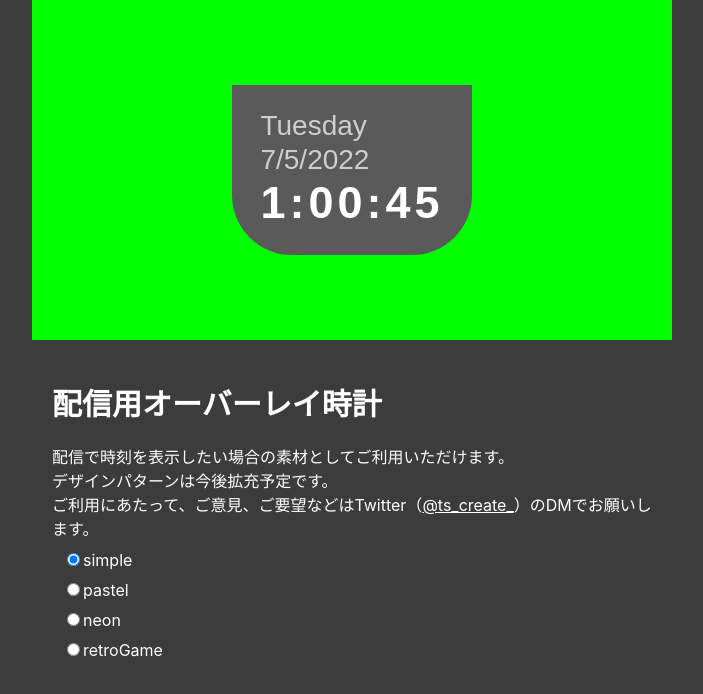
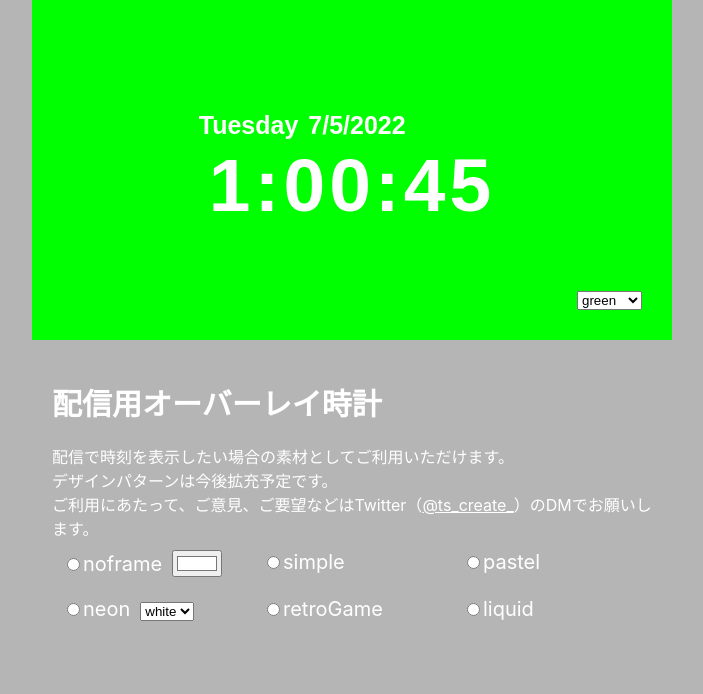
Before and after one commit to tsukuruhito/stream-clocks, a React (Vite) app: page / in a window 1280 px wide. Shown: the top 694 px of the page, without its empty margins (288-991 px from the left). Built offline with nearby package versions, Linux system fonts and the light colour scheme.

Commit message:
add design pattern and color-change function

```diff
--- a/src/App.css
+++ b/src/App.css
@@ -3,13 +3,34 @@
   padding: 20px;
   width: 100%;
   height: 300px;
-  background-color: #00ff00;
   display: flex;
   align-items: center;
+}
+
+.frame.green{
+  background-color: #00ff00;
+}
+.frame.red{
+  background-color: #ff0000;
+}
+.frame.blue{
+  background-color: #0000ff;
 }
 .frame > *{
   margin: 0 auto
 }
+
+.chromakey{
+  position: absolute;
+  right: 20px;
+  bottom: 20px;
+  display: flex;
+}
+
+.chromakey > *{
+  margin: 10px;
+}
+
 .row{
   display: flex;
   flex-direction: column;
@@ -42,10 +63,39 @@
   list-style: none;
   padding: 0;
   margin: 0;
+  display: grid;
+  grid-template-columns: repeat(auto-fit, minmax(200px, 1fr));
 }
 .control li{
   cursor: pointer;
   margin: 10px;
+  font-size: 20px;
+}
+.control label, .control input{
+  cursor: pointer;
+}
+
+.noframe{
+  font-size: 20px;
+  line-height: 1.2;
+  font-family: futura-pt,sans-serif;
+  font-weight: 400;
+  font-style: normal;
+  color: #fff;
+}
+.noframe .date_day, .noframe .date_date{
+  font-size: 25px;
+  display: inline-block;
+  font-weight: bold;
+}
+.noframe .date_day{
+  margin-right: 10px;
+  margin-left: -10px;
+}
+.noframe .date_time{
+  font-size: 75px;
+  letter-spacing: 4px;
+  font-weight: bold;
 }
 
 .simple{
@@ -69,7 +119,7 @@
   transform: translate(-50%,-50%);
 }
 .simple .date_day,.simple .date_date{
-  opacity: 0.7;
+  opacity: 1;
 }
 .simple .date_time{
   font-size: 45px;
@@ -84,7 +134,7 @@
   background-image: url("./bg/pastel.png");
   background-size: contain;
   padding: 10px 20px;
-  color: #e978a7;
+  color: #fff;
   font-size: 20px;
   line-height: 1.2;
   font-family: marigny,sans-serif;
@@ -113,7 +163,7 @@
   font-weight: bold;
 }
 
-.neon{
+.neon.blue{
   position: relative;
   width: 300px;
   height: 120px;
@@ -130,7 +180,7 @@
   border-radius: 20px;
 }
 
-.neon::before{
+.neon.blue::before{
   content: "";
   position: absolute;
   top: 50%;
@@ -145,7 +195,7 @@
   border-radius: 10px;
 }
 
-.neon .date_body{
+.neon.blue .date_body{
   width:200px;
   position: relative;
   top: 55%;
@@ -153,19 +203,74 @@
   transform: translate(-50%,-50%);
   color: #a5f9ff;
 }
-.neon .date_day,.neon .date_date{
+.neon.blue .date_day,.neon .date_date{
   font-size: 15px;
   display: inline-block;
   filter: drop-shadow(0 0 5px rgba(255, 246, 143,0.5));
 }
-.neon .date_day{
+.neon.blue .date_day{
   margin-right: 10px;
 }
-.neon .date_time{
+.neon.blue .date_time{
   font-size: 55px;
   letter-spacing: 13px;
   font-weight: bold;
   filter: drop-shadow(0 0 5px rgba(255, 246, 143,0.5));
+}
+
+.neon.white{
+  position: relative;
+  width: 300px;
+  height: 120px;
+  border: 5px solid #fff;
+  box-sizing: border-box;
+  padding: 10px 20px;
+  font-size: 20px;
+  line-height: 1.2;
+  font-family: "Helvetica Neue", "Helvetica", "Hiragino Sans", "Hiragino Kaku Gothic ProN", "Arial", "Yu Gothic", "Meiryo", sans-serif;
+  font-weight: 500;
+  font-style: normal;
+  background-color:#dbdbdb;
+  overflow: hidden;
+  border-radius: 20px;
+}
+
+.neon.white::before{
+  content: "";
+  position: absolute;
+  top: 50%;
+  left: 50%;
+  width: 95%;
+  height: 85%;
+  border: 2px solid #fff;
+  opacity: 0.7;
+  transform: translate(-50%,-50%);
+  z-index: 1;
+  box-shadow: 0 0 10px rgba(255,255,255,0.8);
+  border-radius: 10px;
+}
+
+.neon.white .date_body{
+  width:200px;
+  position: relative;
+  top: 55%;
+  left: 50%;
+  transform: translate(-50%,-50%);
+  color: #fff;
+}
+.neon.white .date_day,.neon.white .date_date{
+  font-size: 15px;
+  display: inline-block;
+  filter: drop-shadow(0 0 5px rgba(255, 255, 255,0.5));
+}
+.neon.white .date_day{
+  margin-right: 10px;
+}
+.neon.white .date_time{
+  font-size: 55px;
+  letter-spacing: 13px;
+  font-weight: bold;
+  filter: drop-shadow(0 0 5px rgba(255, 255, 255,0.5));
 }
 
 .retroGame{
@@ -207,3 +312,42 @@
   place-self: center;
   transform: scale(1,1.5);
 }
+
+.liquid{
+  position: relative;
+  width: 380px;
+  height: 150px;
+  background-image: url("./bg/liquidshape.png");
+  background-repeat: no-repeat;
+  background-size: contain;
+  background-position: center;
+  padding: 10px 20px;
+  color: #fff;
+  font-size: 20px;
+  line-height: 1.2;
+  font-family: marigny,sans-serif;
+  font-weight: 500;
+  font-style: normal;
+}
+
+.liquid .date_body{
+  position: absolute;
+  top: 50%;
+  left: 50%;
+  transform: translate(-50%,-40%);
+}
+.liquid .date_day,.liquid .date_date{
+  opacity: 0.7;
+  display: inline-block;
+  text-shadow: 0 0 5px rgba(130,180,200,0.8);
+}
+.liquid .date_day{
+  margin-right: 10px;
+  margin-left: -10px;
+}
+.liquid .date_time{
+  font-size: 60px;
+  letter-spacing: 4px;
+  font-weight: bold;
+  text-shadow: 0 0 20px rgba(130,180,200,0.6);
+}
--- a/src/App.jsx
+++ b/src/App.jsx
@@ -3,17 +3,54 @@ import './App.css'
 import Time from './Time'
 
 function App() {
-  const [selectedType, setSelectedType] = useState("simple");
+  const [selectedType, setSelectedType] = useState("noframe");
+  const [color, setColor] = useState("#ffffff");
+  const [neon,setNeon] = useState("white");
+  const [chromakey, setChromakey] = useState("green");
+  const [custom, setCustom] = useState("#000000");
+
   const onClickType = (e) =>{
     setSelectedType(e.target.value);
   }
+  const colorSelect = (e)=>{
+    setColor(e.target.value);
+  }
+  const neonSelect = (e)=>{
+    setNeon(e.target.value);
+  }
+  const changeChromakey = (e)=>{
+    setChromakey(e.target.value);
+  }
+  const customChromakey = (e)=>{
+    setCustom(e.target.value);
+  }
 
-  const array = ["simple","pastel","neon", "retroGame"];
+  const array = ["noframe","simple","pastel","neon","retroGame","liquid"];
+  const neonArray = ["white","blue"];
+  const chromakeyArray = ["green","red","blue","costom"];
 
   return (
     <div className="row">
-      <div className='frame'>
-        <Time selectedType={selectedType}/>
+      <div
+        className={
+          chromakey !== "costom"?
+          `frame ${chromakey}`:
+          `frame`
+        }
+        {...chromakey === "costom" && {style:{backgroundColor:custom}}}
+      >
+        <Time selectedType={selectedType} color={color} neon={neon}/>
+        <div className="chromakey">
+          <select
+            defaultValue={chromakey}
+            onChange={(e)=>changeChromakey(e)}
+          >
+            {chromakeyArray.map((item,index)=>{
+              return <option key={index} value={item}>{item}</option>
+            })}
+          </select>
+          {chromakey==="costom"&& <input type="color" onChange={(e)=>customChromakey(e)}/>}
+        </div>
       </div>
       <div className="inner">
         <h1 className='page_title'>配信用オーバーレイ時計</h1>
@@ -26,8 +63,16 @@ function App() {
               array.map((item,index)=>{
                 return (
                   <li key={index}>
-                    <input type="radio" name="type" value={item} onClick={onClickType} checked={selectedType===item}/>
-                    <label>{item}</label>
+                    <input id={item} type="radio" name="type" value={item} onClick={onClickType}/>
+                    <label htmlFor={item}>{item}</label>
+                    {item==="noframe" && <input type='color' defaultValue={color} style={{marginLeft:"10px"}} onChange={(e)=>colorSelect(e)}/>}
+                    {item==="neon" &&
+                      <select style={{marginLeft:"10px"}} onChange={e=>neonSelect(e)}>
+                        {neonArray.map((item,index)=>{
+                          return <option key={index} value={item}>{item}</option>
+                        })}
+                      </select>
+                    }
                   </li>
                 )
               })
--- a/src/Time.jsx
+++ b/src/Time.jsx
@@ -15,8 +15,14 @@ const Time = (props) => {
     },1000);
 
     return(
-        <div className={props.selectedType}>
-            <div className="date_body">
+        <div className={
+            props.selectedType === "neon"?
+            `${props.selectedType} ${props.neon}`:
+            `${props.selectedType}`
+        }>
+            <div className="date_body"
+                {...props.selectedType==="noframe" && {style:{color:props.color}}}
+            >
                 <div className="date_day">{day}</div>
                 <div className="date_date">{date}</div>
                 <div className="date_time">{time}</div>
--- a/src/index.css
+++ b/src/index.css
@@ -5,7 +5,7 @@ body {
     sans-serif;
   -webkit-font-smoothing: antialiased;
   -moz-osx-font-smoothing: grayscale;
-  background-color: #3c3c3c;
+  background-color: #b5b5b5;
 }
 
 code {
```
Also changed, not shown: src/bg/liquidshape.png (added).
